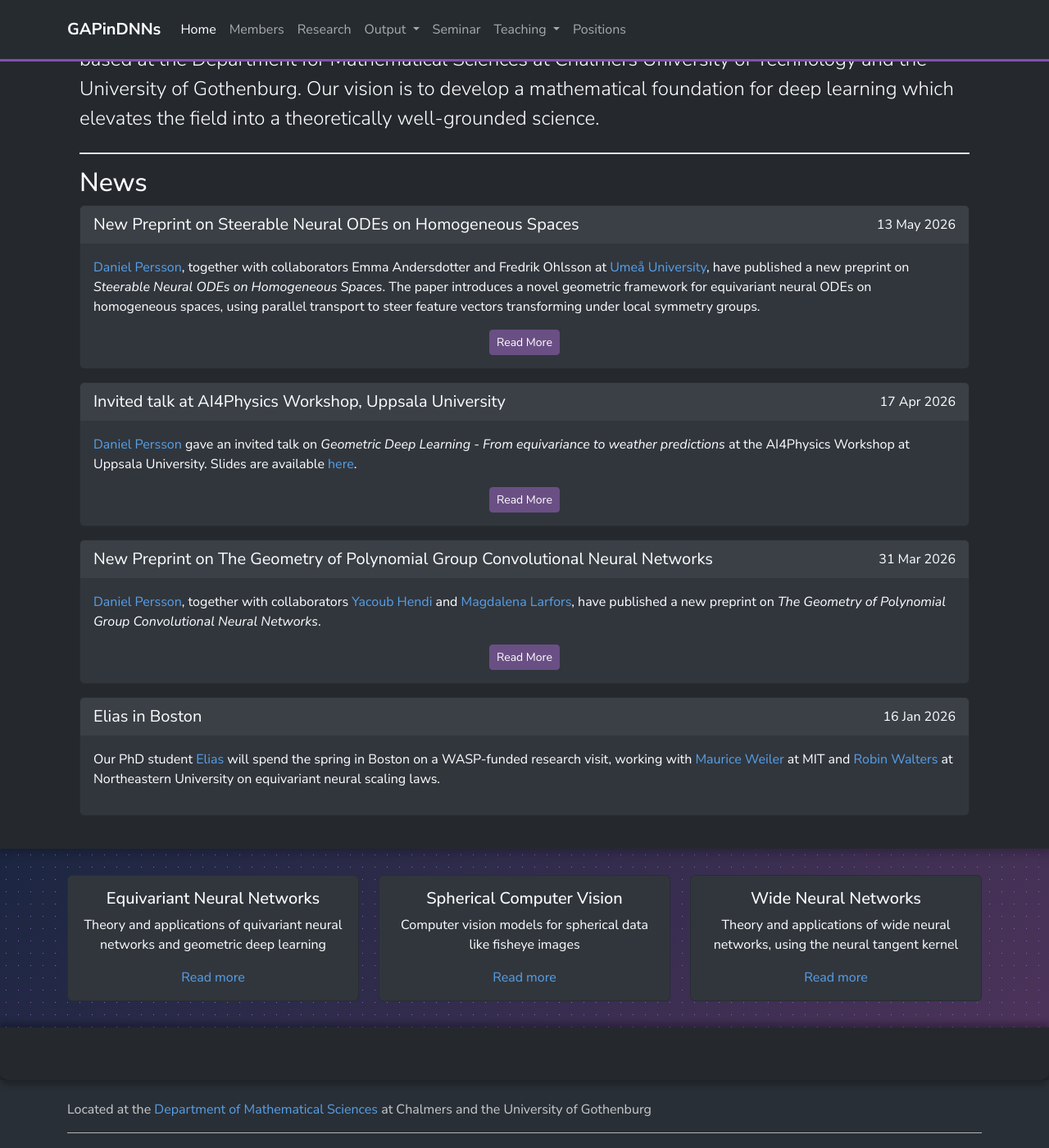
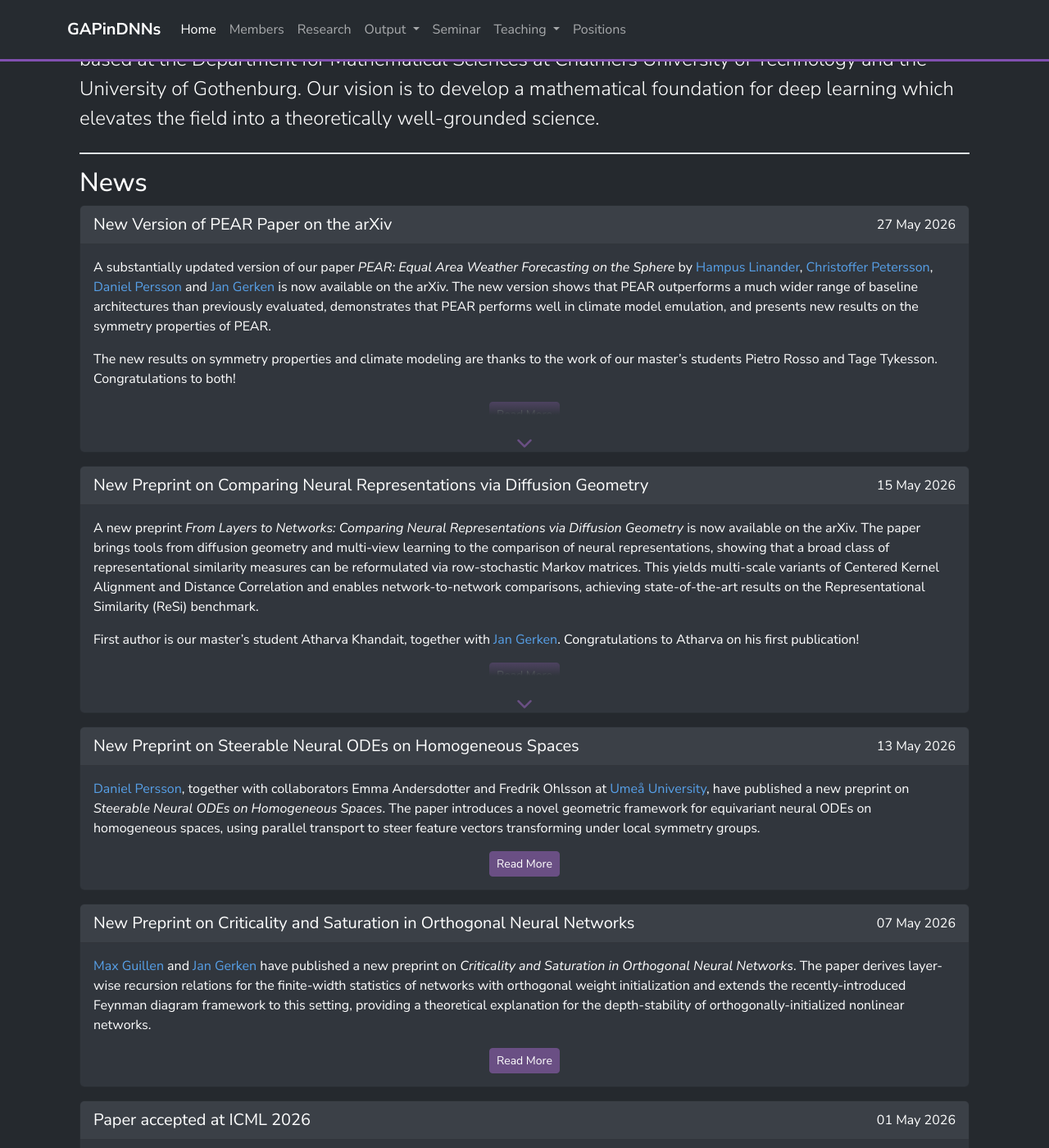
Before and after one commit to GAPinDNNs/gapindnns.github.io, a Jekyll site: the page built from _pages/index.md, in a window 1280 px wide and 1400 px high, scrolled down 659 px. Shown: the whole window at 82% size. Built offline with Jekyll 4.4.1, drawn with Linux system fonts in a browser that asks for light colours; nearby versions of some CDN libraries; some of the changed text lies outside the part shown.

Commit message:
Add news

```diff
--- a/_data/news.yml
+++ b/_data/news.yml
@@ -1,3 +1,28 @@
+- date: 2026-05-01
+  headline: "Paper accepted at ICML 2026"
+  link: https://arxiv.org/abs/2508.11522
+  text: |
+    Our paper *Finite-Width Neural Tangent Kernels from Feynman Diagrams* by [Max Guillen](/members/Max_Guillen), [Philipp Misof](/members/Philipp_Misof) and [Jan Gerken](/members/Jan_Gerken) has been accepted at ICML 2026! The paper introduces a Feynman diagram framework for computing finite-width corrections to NTK statistics, enabling layer-wise recursive relations for preactivations, NTKs and higher-derivative tensors required to predict training dynamics at leading order.
+- date: 2026-05-27
+  headline: "New Version of PEAR Paper on the arXiv"
+  link: https://arxiv.org/abs/2505.17720
+  image:
+  text: |
+    A substantially updated version of our paper *PEAR: Equal Area Weather Forecasting on the Sphere* by [Hampus Linander](/members/Hampus_Linander), [Christoffer Petersson](/members/Christoffer_Petersson), [Daniel Persson](/members/Daniel_Persson) and [Jan Gerken](/members/Jan_Gerken) is now available on the arXiv. The new version shows that PEAR outperforms a much wider range of baseline architectures than previously evaluated, demonstrates that PEAR performs well in climate model emulation, and presents new results on the symmetry properties of PEAR.
+
+    The new results on symmetry properties and climate modeling are thanks to the work of our master's students Pietro Rosso and Tage Tykesson. Congratulations to both!
+- date: 2026-05-15
+  headline: "New Preprint on Comparing Neural Representations via Diffusion Geometry"
+  link: https://arxiv.org/abs/2605.15901
+  text: |
+    A new preprint *From Layers to Networks: Comparing Neural Representations via Diffusion Geometry* is now available on the arXiv. The paper brings tools from diffusion geometry and multi-view learning to the comparison of neural representations, showing that a broad class of representational similarity measures can be reformulated via row-stochastic Markov matrices. This yields multi-scale variants of Centered Kernel Alignment and Distance Correlation and enables network-to-network comparisons, achieving state-of-the-art results on the Representational Similarity (ReSi) benchmark.
+
+    First author is our master's student Atharva Khandait, together with [Jan Gerken](/members/Jan_Gerken). Congratulations to Atharva on his first publication!
+- date: 2026-05-07
+  headline: "New Preprint on Criticality and Saturation in Orthogonal Neural Networks"
+  link: https://arxiv.org/abs/2605.06563
+  text: |
+    [Max Guillen](/members/Max_Guillen) and [Jan Gerken](/members/Jan_Gerken) have published a new preprint on *Criticality and Saturation in Orthogonal Neural Networks*. The paper derives layer-wise recursion relations for the finite-width statistics of networks with orthogonal weight initialization and extends the recently-introduced Feynman diagram framework to this setting, providing a theoretical explanation for the depth-stability of orthogonally-initialized nonlinear networks.
 - date: 2026-05-13
   headline: "New Preprint on Steerable Neural ODEs on Homogeneous Spaces"
   link: https://arxiv.org/abs/2605.11133
@@ -54,7 +79,7 @@
 - date: 2025-08-28
   headline: "Philipp completed his half-way seminar"
   text: |
-     At Chalmers it is customary for PhD students to summarize their research after roughly the first half of their PhD. [Philipp](/members/Philipp_Misof) was successfully presenting his progress in form of a half-way seminar talk.
+    At Chalmers it is customary for PhD students to summarize their research after roughly the first half of their PhD. [Philipp](/members/Philipp_Misof) was successfully presenting his progress in form of a half-way seminar talk.
 
 - date: 2025-08-23
   headline: "Group excursion"
@@ -115,27 +140,27 @@
 - date: 2025-01-15
   headline: "WASP Winter Conference 2025"
   text: |
-   The group had a strong presence at the WASP Winter Conference in Norrköping this year, including poster presentations by [Elias](/members/Elias_Nyholm), [Philipp](/members/Philipp_Misof) and [Oscar](/members/Oscar_Carlsson).
+    The group had a strong presence at the WASP Winter Conference in Norrköping this year, including poster presentations by [Elias](/members/Elias_Nyholm), [Philipp](/members/Philipp_Misof) and [Oscar](/members/Oscar_Carlsson).
 - date: 2024-11-22
   headline: "*The Quest for Unification - Intersecting Mathematics, Physics and AI*"
   link: /downloads/slides/Promotion_lecture_Full_Prof.pdf
   text: |
-   Inauguration lecture for [Daniel Persson's](/members/Daniel_Persson) promotion to full professor of mathematics.
+    Inauguration lecture for [Daniel Persson's](/members/Daniel_Persson) promotion to full professor of mathematics.
 - date: 2024-11-14
   headline: "Daniel Persson develops *the mathematics of AI*"
   link: https://www.chalmers.se/en/current/news/mv-daniel-persson-develops-the-math-of-future-ai/
   text: |
-   Interview with [Daniel Persson](/members/Daniel_Persson) on the occasion of his upcoming promotion to full professor of mathematics.
+    Interview with [Daniel Persson](/members/Daniel_Persson) on the occasion of his upcoming promotion to full professor of mathematics.
 - date: 2024-10-24
   headline: "Lecture for high school students on *Matematikens mysterier - från svarta hål till artificiell intelligens*"
   link: /downloads/slides/2024-10-24-daniel-persson.pdf
   text: |
-   Public lecture by [Daniel Persson](/members/Daniel_Persson) for high school students at Hulebäcksgymnasiet.
+    Public lecture by [Daniel Persson](/members/Daniel_Persson) for high school students at Hulebäcksgymnasiet.
 - date: 2024-10-11
   headline: New paper on [Equivariant manifold neural ODEs and differential invariants](https://arxiv.org/abs/2401.14131)
   link: https://arxiv.org/abs/2401.14131
   text: |
-   Paper by [Daniel Persson](/members/Daniel_Persson) together with Emma Andersdotter and Fredrik Ohlsson at [Umeå University](https://www.umu.se/en/department-of-mathematics-and-mathematical-statistics/).
+    Paper by [Daniel Persson](/members/Daniel_Persson) together with Emma Andersdotter and Fredrik Ohlsson at [Umeå University](https://www.umu.se/en/department-of-mathematics-and-mathematical-statistics/).
 - date: 2024-09-02
   headline: CaLISTA Workshop
   link: https://sites.google.com/view/calistaworkshop2024paris/home
```
